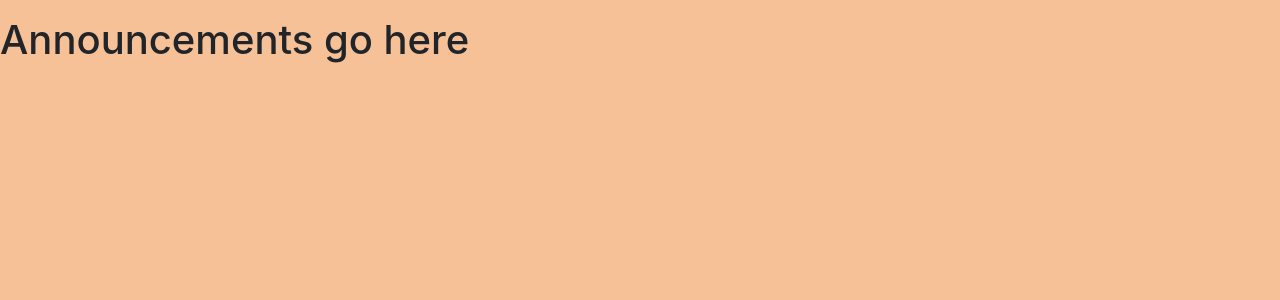
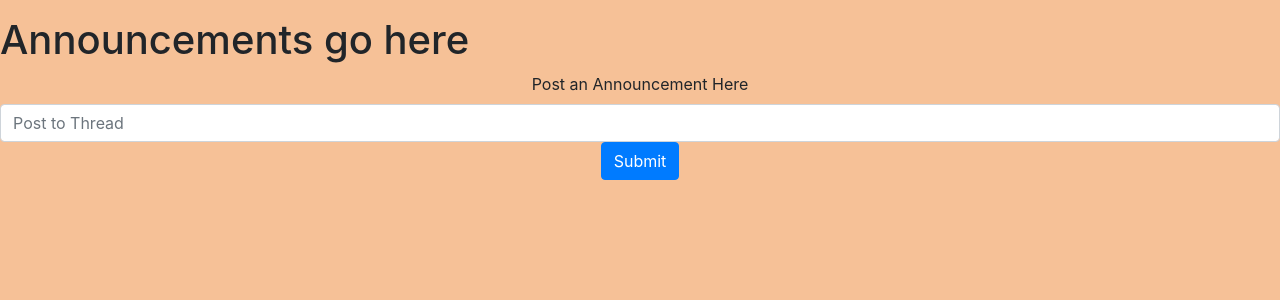
Before and after one commit to milan-sastry/ClubNet, a Flask app: page /announcements in a window 1280 px wide. Shown: the part 52-352 px from the top of the page. Run offline with Flask 2, Linux system fonts and the light colour scheme; the visitor is signed in with stand-in values (Sample User, id 1).

Commit message:
announcments has a field now

```diff
--- a/templates/announcements.html
+++ b/templates/announcements.html
@@ -22,6 +22,15 @@
         </div>
       </header>
 </div>
-    <h1>Announcements go here</h1>
+  <h1>Announcements go here</h1>
+
+<center>
+  <form>
+    <div class="form-group">
+      <label for="postAnnouncement">Post an Announcement Here</label>
+      <input type="text" class="form-control" id="postAnnouncement" placeholder="Post to Thread">
+      <button type="submit" class="btn btn-primary">Submit</button>
+  </form>
+</center>
 </body>
 </html>
```
